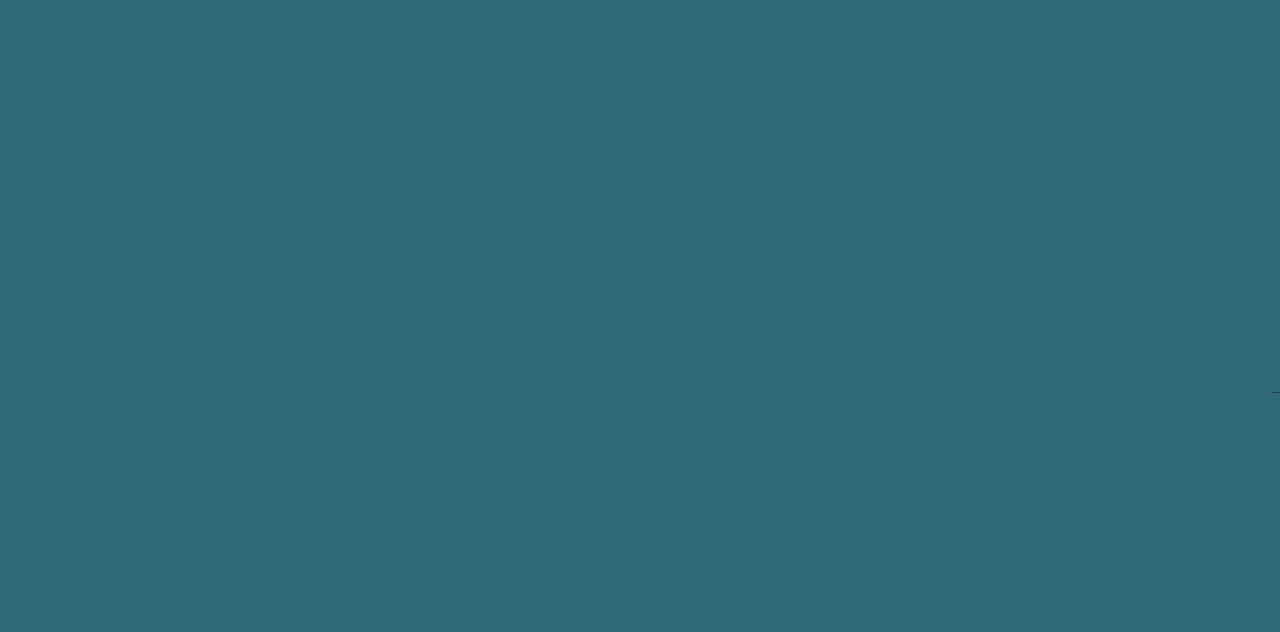
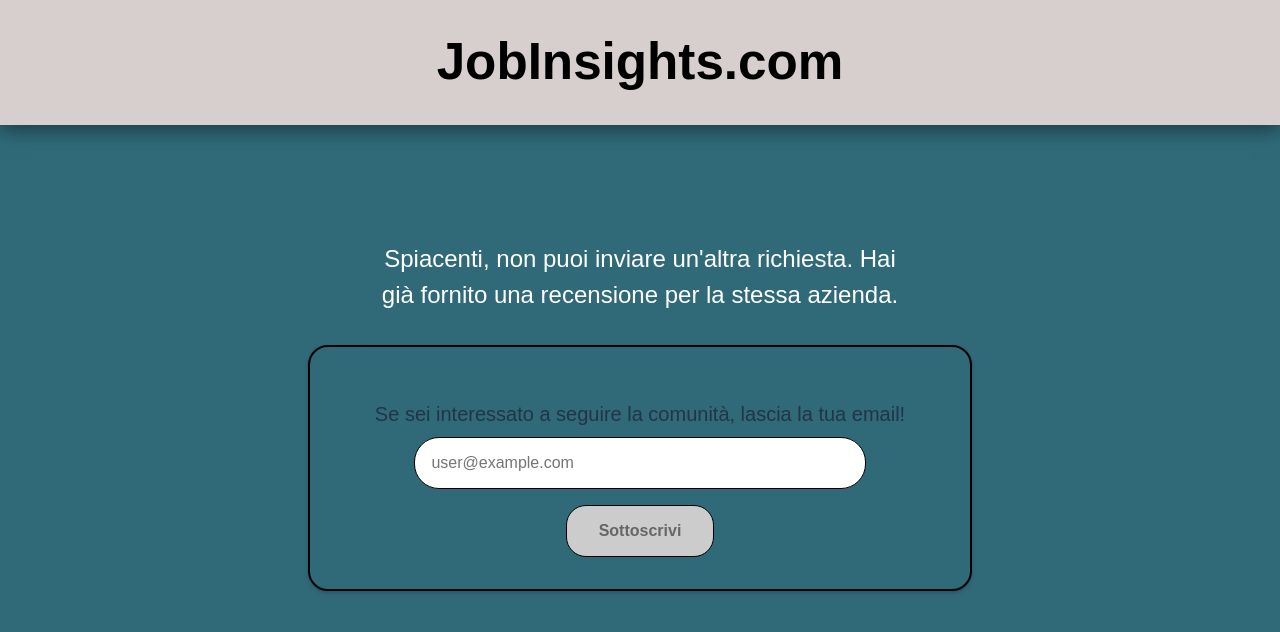
Before and after one commit to Icon1cc/MD-Corp-Ranks, a React (Vite) app in the folder frontend/: page /review-already-given in a window 1280 px wide. Before the commit this address had no page. Shown: the top 632 px of the page. Built offline with nearby package versions, Linux system fonts and the light colour scheme.

Commit message:
added /companies endpoint

```diff
--- a/frontend/src/App.tsx
+++ b/frontend/src/App.tsx
@@ -1,6 +1,7 @@
 import React from 'react';
 import { BrowserRouter as Router, Routes, Route } from 'react-router-dom';
 import Home from './pages/Home';
+import ReviewAlreadyGiven from './pages/ReviewAlreadyGiven';
 import ReviewWizard from './pages/ReviewWizard';
 import ThankYou from './pages/ThankYou';
 import './styles/App.css';
@@ -11,6 +12,7 @@
       <div className="App">
         <Routes>
           <Route path="/" element={<Home />} />
+          <Route path="/review-already-given" element={<ReviewAlreadyGiven />} />
           <Route path="/review" element={<ReviewWizard />} />
           <Route path="/thank-you" element={<ThankYou />} />
         </Routes>
--- a/frontend/src/components/CompanyInput.tsx
+++ b/frontend/src/components/CompanyInput.tsx
@@ -1,6 +1,8 @@
 import React, { useState, useCallback, useEffect } from 'react';
 import { debounce } from 'lodash';
 import WelcomeHeader from './WelcomeHeader';
+import { useNavigate } from 'react-router-dom';
+import { submitCompany } from '../services/companyService';
 import '../styles/App.css';
 
 interface CompanyInputProps {
@@ -10,6 +12,8 @@
 
 const CompanyInput: React.FC<CompanyInputProps> = ({ onCompanyNameSubmit, onCompanyNameChange }) => {
   const [companyName, setCompanyName] = useState('');
+  const [error, setError] = useState<string | null>(null);
+  const navigate = useNavigate();
 
   // Debounced function for temporary content
   const debouncedOnChange = useCallback(debounce((name: string) => {
@@ -22,10 +26,26 @@
     debouncedOnChange(name);
   };
 
-  const handleSubmit = (event: React.FormEvent<HTMLFormElement>) => {
+  const handleSubmit = async (event: React.FormEvent<HTMLFormElement>) => {
     event.preventDefault();
     if (companyName.trim() !== '') {
-      onCompanyNameSubmit(companyName.trim()).then(() => setCompanyName(''));
+      try {
+        const { success, message } = await submitCompany(companyName.trim());
+        if (success) {
+          console.log('Company submitted successfully');
+          onCompanyNameSubmit(companyName.trim());
+          setCompanyName('');
+        } else {
+          if (message === 'Company already exists.') {
+            navigate('/review-already-given');
+          } else {
+            setError(message || 'Failed to submit company. Please try again.');
+          }
+        }
+      } catch (error) {
+        console.error('Error submitting company:', error);
+        setError('An error occurred while submitting the company.');
+      }
     }
   };
 
@@ -53,6 +73,7 @@
           <button className="submit-button" type="submit" disabled={!companyName.trim()}>
             Invia
           </button>
+          {error && <div className="error-message">{error}</div>}
         </form>
       </div>
     </div>
--- /dev/null
+++ b/frontend/src/pages/ReviewAlreadyGiven.tsx
@@ -0,0 +1,39 @@
+import React, { useState } from 'react';
+import { useNavigate } from 'react-router-dom';
+import '../styles/Error.css';
+import EmailSubscriptionContainer from '../components/EmailSubscriptionContainer';
+import SuccessFeedbackCountdown from '../components/SuccessFeedbackCountdown';
+import WelcomeHeader from '../components/WelcomeHeader';
+
+const ReviewAlreadyGiven: React.FC = () => {
+    const [showSuccessMessage, setShowSuccessMessage] = useState(false);
+    const navigate = useNavigate();
+
+    const handleEmailSubmissionSuccess = () => {
+        setShowSuccessMessage(true);
+    };
+
+    const handleTimeoutCompletion = () => {
+        navigate('/', { replace: true });
+    };
+
+    return (
+        <div className="error-container">
+            <WelcomeHeader />
+            <div className="main-content">
+                <p className="error-message">
+                    Spiacenti, non puoi inviare un'altra richiesta. Hai già fornito una recensione per la stessa azienda.
+                </p>
+                {!showSuccessMessage ? (
+                    <EmailSubscriptionContainer
+                        onSubmissionSuccess={handleEmailSubmissionSuccess}
+                    />
+                ) : (
+                    <SuccessFeedbackCountdown onTimeout={handleTimeoutCompletion} />
+                )}
+            </div>
+        </div>
+    );
+};
+
+export default ReviewAlreadyGiven;
--- /dev/null
+++ b/frontend/src/services/companyService.ts
@@ -0,0 +1,28 @@
+const backendUrlAndPort = "http://localhost:8080";
+
+export const submitCompany = async (companyName: string): Promise<{ success: boolean, message?: string }> => {
+    try {
+        const response = await fetch(`${backendUrlAndPort}/api/companies`, {
+            method: 'POST',
+            credentials: 'include',
+            headers: {
+                'Content-Type': 'application/json'
+            },
+            body: JSON.stringify({ companyName })
+        });
+
+        if (response.ok) {
+            console.log('Company submission successful.');
+            return { success: true };
+        } else {
+            const errorData = await response.json();
+            console.error('Failed to submit company with status:', response.status, errorData.message);
+            return { success: false, message: errorData.message || 'Failed to submit company.' };
+        }
+    } catch (error) {
+        console.error('Error submitting company:', error);
+        return { success: false, message: 'Network error or server is unreachable.' };
+    }
+};
+
+export default submitCompany;
--- a/frontend/src/styles/Error.css
+++ b/frontend/src/styles/Error.css
@@ -1,3 +1,33 @@
+body,
+html {
+    margin: 0;
+    padding: 0;
+    box-sizing: border-box;
+    height: 100%;
+    font-family: Arial, sans-serif;
+    background-color: #306a79;
+}
+
+#root {
+    display: flex;
+    flex-direction: column;
+    justify-content: center;
+    align-items: center;
+    height: 100%;
+    width: 100%;
+}
+
+.top-header {
+    width: 100%;
+    text-align: center;
+    font-size: 16px;
+    color: black;
+    background-color: rgb(215, 206, 206);
+    position: fixed;
+    top: 0;
+    box-shadow: 0 4px 20px rgba(0, 0, 0, 0.5);
+}
+
 .error-container {
     display: flex;
     flex-direction: column;
@@ -8,7 +38,7 @@
     left: 0;
     width: 100%;
     height: 100%;
-    background-color: #007a99;
+    background-color: #306a79;
 }
 
 .header {
@@ -22,7 +52,7 @@
 
 .error-message {
     color: white;
-    background-color: #007a99;
+    background-color: #306a79;
     padding: 2rem;
     border-radius: 25px;
     font-size: 1.5rem;
@@ -31,3 +61,38 @@
     text-align: center;
     margin: auto;
 }
+
+.email-input {
+    width: 70%;
+    padding: 1rem;
+    border-radius: 25px;
+    border: 1px solid black;
+    margin-bottom: 1rem;
+    font-size: 1rem;
+    color: black;
+    background-color: white;
+}
+
+.submit-button {
+    background-color: #004d66;
+    width: 70%;
+    color: white;
+    padding: 1rem 2rem;
+    border-radius: 20px;
+    border: 1px solid black;
+    font-size: 1rem;
+    font-weight: bold;
+    cursor: pointer;
+    outline: none;
+    width: fit-content;
+}
+
+.submit-button:hover {
+    background-color: #006680;
+}
+
+.submit-button:disabled {
+    background-color: #cccccc;
+    color: #666666;
+    cursor: not-allowed;
+}
```
Also changed, not shown: frontend/src/components/ReviewAlreadyGiven.tsx (deleted, +0 -17 lines).
